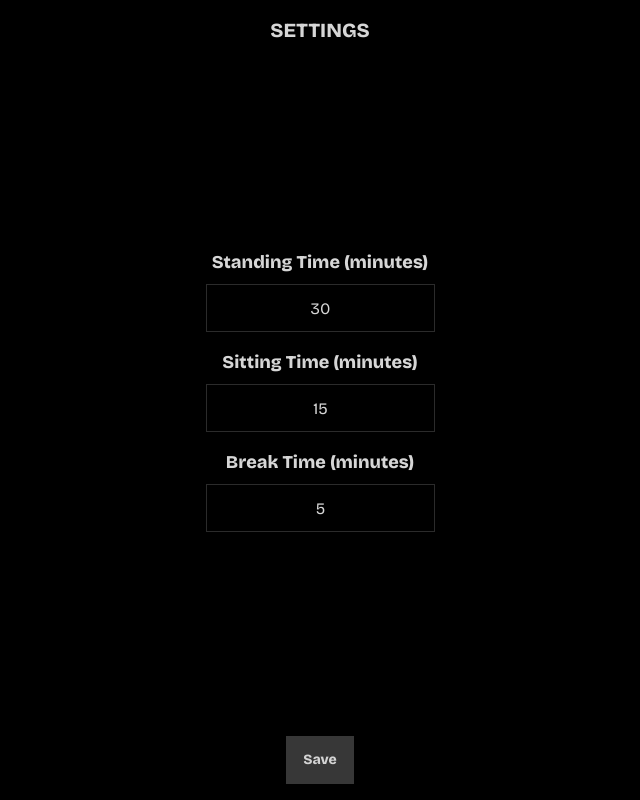
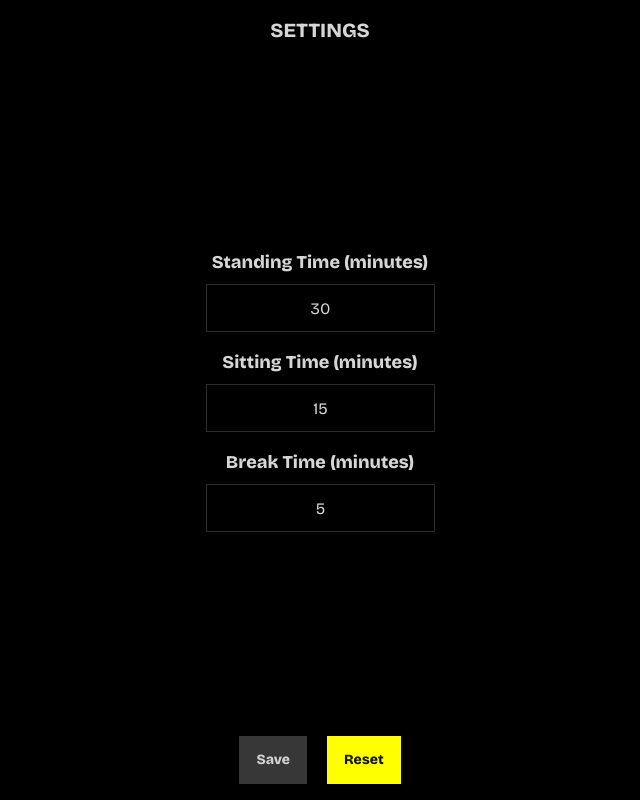
Before and after one commit to JonasHaas/healthy-desk, a Next.js app: page /settings in a window 1280 px wide. Shown: the whole page, without its empty margins (320-960 px from the left). Built offline with nearby package versions, Linux system fonts and the light colour scheme.

Commit message:
add reset settings button

```diff
--- a/src/app/settings/page.js
+++ b/src/app/settings/page.js
@@ -25,6 +25,15 @@ export default function SettingsPage() {
     localStorage.setItem('standingTime', standingTime);
     localStorage.setItem('sittingTime', sittingTime);
     localStorage.setItem('breakTime', breakTime);
+  };
+
+  const handleReset = () => {
+    localStorage.removeItem('standingTime');
+    localStorage.removeItem('sittingTime');
+    localStorage.removeItem('breakTime');
+    setStandingTime(defaultSettings.standingTime);
+    setSittingTime(defaultSettings.sittingTime);
+    setBreakTime(defaultSettings.breakTime);
   };
 
   return (
@@ -72,7 +81,8 @@ export default function SettingsPage() {
         <Link href="/">
           <button className="btn btn-primary back-button" onClick={handleSave}>Save</button>
         </Link>
+        <button className="btn btn-warning" onClick={handleReset}>Reset</button>
       </footer>
-    </div>
+    </div >
   );
 }
```
